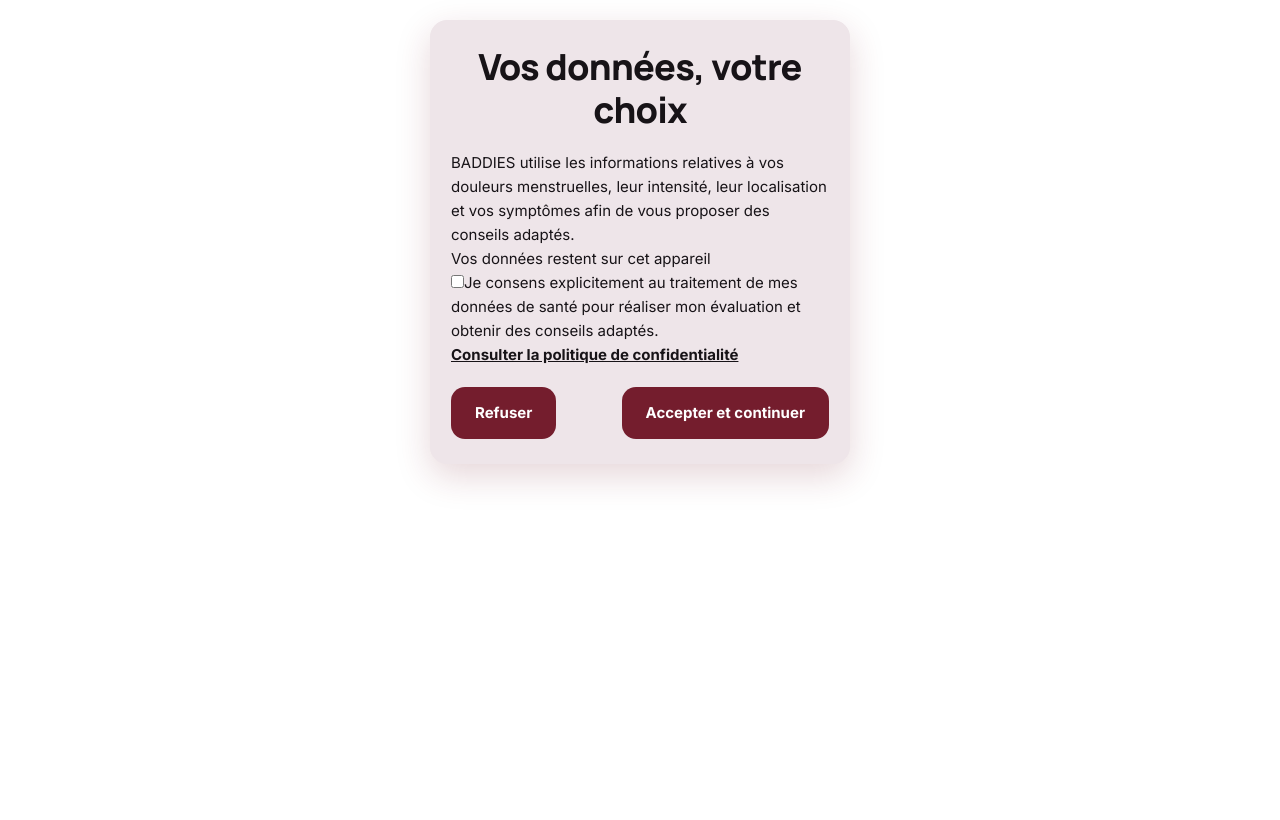
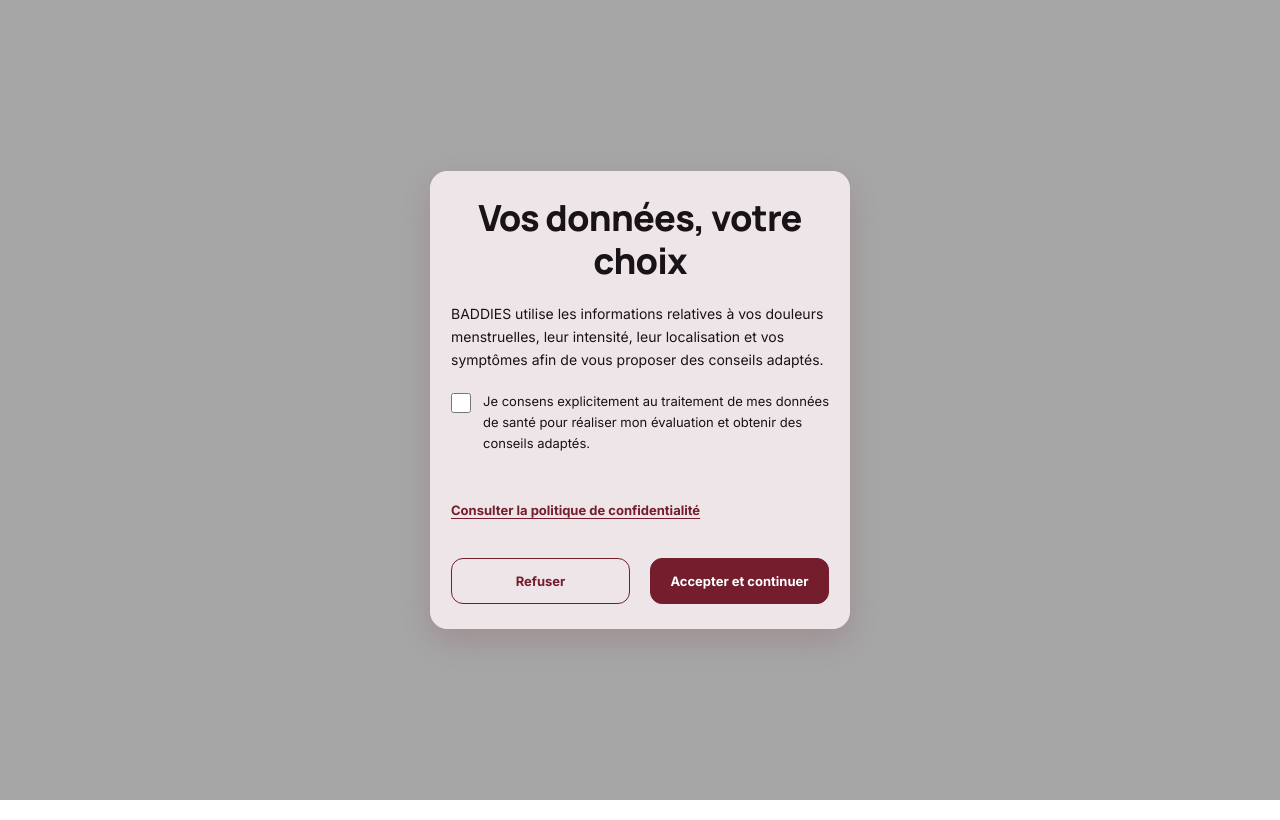
Before and after one commit to Jojo123850/BaddiesFront, a React (Vite) app: page /DataPrivacy in a window 1280 px wide. Built offline with nearby package versions, Linux system fonts and the light colour scheme.

Commit message:
fix: CSS

```diff
--- a/src/components/Dataprivacy.tsx
+++ b/src/components/Dataprivacy.tsx
@@ -40,6 +40,7 @@ export function DataPrivacy({onAccept, onRefuse}:dataPrivacyProps){
 
     return(
         <>
+        <div id="protection">
             <div className="protection-card">
         {/* <ShieldCheck size={40} aria-hidden="true" /> */}
 
@@ -52,11 +53,6 @@ export function DataPrivacy({onAccept, onRefuse}:dataPrivacyProps){
           des conseils adaptés.
         </p>
 
-
-
-        <p>
-            Vos données restent sur cet appareil
-        </p>
 
 
 
@@ -98,7 +94,9 @@ export function DataPrivacy({onAccept, onRefuse}:dataPrivacyProps){
                 Accepter et continuer
             </button>
         </div>
-      </div>
+            </div>
+
+        </div>
     </>
     )
 }
--- a/src/pages/CGU.tsx
+++ b/src/pages/CGU.tsx
@@ -1,11 +1,16 @@
 
 import { Link } from "react-router-dom";
+import "../styles/legalePrivacy.scss";
+import Navbar from "../components/Navbar";
+
 export default function CGU() {
   return (
+    <>
+    <Navbar/>
     <main className="legal-page">
       <h1>CONDITIONS GÉNÉRALES D'UTILISATION</h1>
 
-      <p>Dernière mise à jour : 28 octobre 2026</p>
+      <p>Dernière mise à jour : <span className="date"> 28 octobre 2026</span> </p>
 
       <h2>Article 1 — Objet</h2>
       <p>
@@ -251,5 +256,6 @@ export default function CGU() {
       </p>
         <Link to= "/Setting" className="btn">Fermer</Link>
     </main>
+    </>
   );
 }
--- a/src/pages/Home.tsx
+++ b/src/pages/Home.tsx
@@ -10,6 +10,7 @@ import type { HistoryEvaluation } from "../services/localStorageService";
 import "../styles/navbar.scss";
 import "../styles/home.scss";
 import { useEvaluation } from "../evaluation/useEvaluation";
+import { DataPrivacy } from "../components/Dataprivacy";
 
 
 export default function Home() {
@@ -17,6 +18,7 @@ export default function Home() {
   const [evaluations, setEvaluations] = useState<HistoryEvaluation[]>([]);
   const [loading, setLoading] = useState(true);
   const [historyError, setHistoryError] = useState(false);
+  const [showPrivacy, setShowPrivacy] = useState(false)
   const navigate = useNavigate()
 
   const isConnected = Boolean(localStorage.getItem("token"));
@@ -86,13 +88,22 @@ const commencerEvaluation = () => {
     }
   }
 
-  navigate("/DataPrivacy");
+ setShowPrivacy(true);
 };
 
   return (
     <>
       <Navbar />
-
+      {showPrivacy && (
+  <DataPrivacy
+    onAccept={() => {
+      setShowPrivacy(false);
+      resetEvaluation();
+      navigate("/analyse");
+    }}
+    onRefuse={() => setShowPrivacy(false)}
+  />
+)}
       <main className="home-page">
         <Collapse />
 
--- a/src/pages/PrivacyPolicy.tsx
+++ b/src/pages/PrivacyPolicy.tsx
@@ -1,11 +1,14 @@
-// import "./Legal.scss";
+import Navbar from "../components/Navbar";
+import "../styles/legalePrivacy.scss";
 import { Link } from "react-router-dom";
 export default function Privacy() {
   return (
+    <>
+    <Navbar/>
     <main className="legal-page">
       <h1>POLITIQUE DE CONFIDENTIALITÉ</h1>
 
-      <p>Dernière mise à jour : 28 octobre 2026.</p>
+      <p>Dernière mise à jour : <span className="date">28 octobre 2026.</span> </p>
 
       <p>
         La présente politique de confidentialité décrit la manière
@@ -259,5 +262,6 @@ export default function Privacy() {
       </p>
       <Link to= "/Setting" className="btn">Fermer</Link>
     </main>
+    </>
   );
 }
--- a/src/pages/Setting.tsx
+++ b/src/pages/Setting.tsx
@@ -324,14 +324,6 @@ export default function Settings({ embedded = false, onClose }: SettingsProps) {
               <ChevronRight size={18} aria-hidden="true" />
             </Link>
           </div>
-
-          <div className="settings-privacy-info">
-            <strong>Données enregistrées</strong>
-            <small>
-              Vos préférences, votre contact d'urgence et vos
-              évaluations sont conservés sur cet appareil.
-            </small>
-          </div>
         </section>
 
 
@@ -341,10 +333,6 @@ export default function Settings({ embedded = false, onClose }: SettingsProps) {
             Se déconnecter
           </button>
         )}
-
-        <p className="settings-footer">
-          BADDIES · Prenez soin de vous
-        </p>
       </Container>
     </>
   );
--- a/src/pages/legaleNotice.tsx
+++ b/src/pages/legaleNotice.tsx
@@ -1,18 +1,21 @@
 import { Link } from "react-router-dom"
-
+import "../styles/legalePrivacy.scss";
+import Navbar from "../components/Navbar";
 export default function Notice(){
     return(
         <>
+        <Navbar/>
+        <main className="legal-page">
          <h1>MENTIONS LEGALES</h1>
-         <p>En vigueur au 22/10/2026</p>
+         <p>En vigueur au  <span className="date">22/10/2026</span></p>
 
 
              <p> Conformément aux dispositions de la loi n°2004-575 du 21 juin 2004 pour la Confiance en l’économie numérique, il est porté à la connaissance des utilisateurs et visiteurs, ci-après l'<span>"Utilisateur"</span> , du site https://baddies-beryl.vercel.app , ci-après le <span> "Site"</span>, les présentes mentions légales.</p>
-            <br /><br />
+
              <p>La connexion et la navigation sur le Site par l’Utilisateur implique acceptation intégrale et sans réserve des présentes mentions légales.</p>
-             <br />
+
              <p>Ces dernières sont accessibles sur le Site à la rubrique "Mentions légales".</p>
-            <br />
+
              <h2>EDITION DU SITE</h2>
              <p>L’édition et la direction de la publication du Site est assurée par Madame Giovanie Andrica ANDRIANIRINA, domiciliée 11 place Caramy, dont le numéro de téléphone est 0652979673, et l'adresse e-mail giovanieandrianirina@gmail.com.</p>
              <p>ci-après l'"Editeur".</p>
@@ -57,6 +60,7 @@ export default function Notice(){
             <p>Rédigé sur http://legalplace.fr</p>
               <Link to= "/Setting" className="btn">Fermer</Link>
 
+        </main>
         </>
     )
 }
--- a/src/styles/_variables.scss
+++ b/src/styles/_variables.scss
@@ -24,7 +24,7 @@
   --color-accent: #741D2D;
   --color-pink: rgba(116, 29, 45, 0.16);
   --color-rec: rgba(217, 217, 217, 0.21);
-
+--color-error: #a32038;
 
   // TYPOGRAPHIE
   --font-display: "Manrope", sans-serif;
--- a/src/styles/dataPrivacy.scss
+++ b/src/styles/dataPrivacy.scss
@@ -1,5 +1,24 @@
+
+#protection{
+     position: fixed;
+  inset: 0;
+  z-index: 1000;
+
+  display: flex;
+  align-items: center;
+  justify-content: center;
+
+  padding: 20px;
+  box-sizing: border-box;
+
+  background: rgba(0, 0, 0, 0.35);
+  backdrop-filter: blur(6px);
+padding: 20px;
     .protection-card{
-    width: 90%;
+
+         position: relative;
+
+        width: 100%;
         max-width: 420px;
         margin: 20px auto;
         padding: 24px 20px;
@@ -7,47 +26,113 @@
         border: 1px solid var(--color-border);
         border-radius: 17px;
         box-shadow: 0 12px 35px rgba(116, 29, 45, 0.18);
+        overflow-y: auto;
+        align-self: center;
+
+
         .errorPara{
-        color: var(--color-btn);
-        margin-top: 20px;
+
+             color: var(--color-error);
+        font-size: 13px;
+        margin: 0 0 12px;
         }
         h1{
             text-align: center;
             padding-bottom: 20px;
         }
+         p {
+        font-size: 14px;
+        line-height: 1.65;
+        margin: 0 0 14px;
+        text-align: start;
+      }
         .link{
+             display: inline-block;
+        margin-bottom: 18px;
+        color: var(--color-btn);
+        font-size: 13px;
+        font-weight: 600;
         text-decoration: underline;
-        color: var(--color-text);
-        font-weight: bold;
-        padding-top: 10px;
+        text-underline-offset: 3px;
 
         }
-    .consent-checkbox{
-        padding-top: 40px;
-        background-color: var(--volor-btn);
-           &:checked {
-      background: #741d2d;
-      border-color: #741d2d;
+        .consent-checkbox {
+        display: flex;
+        align-items: flex-start;
+        gap: 12px;
+        margin: 20px 0;
+
+        cursor: pointer;
+
+        input[type="checkbox"] {
+          accent-color: var(--color-text);
+          width: 20px;
+          height: 20px;
+          flex: 0 0 20px;
+          margin: 2px 0 0;
+          cursor: pointer;
         }
 
-    &:checked::after {
-      content: "";
-      position: absolute;
-      width: 5px;
-      height: 10px;
-      border: solid white;
-      border-width: 0 2px 2px 0;
-      transform: rotate(45deg);
-      top: 2px;
-      left: 6px;
+        span {
+          flex: 1;
+          font-size: 13px;
+          line-height: 1.6;
         }
       }
+
+
         .consent-actions{
             margin-top: 20px;
-        display: flex;
-        flex-wrap: wrap;
-        justify-content: space-between;
+           display: grid;
+           grid-template-columns: 1fr 1fr;
+           gap: 20px;
+
+            button {
+          min-height: 46px;
+          padding: 10px 12px;
+          border-radius: 12px;
+          font-size: 13px;
+          font-weight: 600;
+          cursor: pointer;
+
+
+        }
+
+        button:first-child {
+          background: transparent;
+          border: 1px solid var(--color-btn);
+          color: var(--color-btn);
+               &:hover{
+            background-color: var(--color-text);
+            color: var(--color-bg);
 
           }
 
         }
+
+        button:last-child {
+          background: var(--color-btn);
+          border: 1px solid var(--color-btn);
+          color: var(--color-bg);
+               &:hover{
+            background-color: var(--color-text);
+            color: var(--color-bg);
+
+          }
+
+        }
+
+
+
+        }
+     }
+}
+@media (max-width: 380px) {
+  .protection-card {
+    padding: 24px 18px;
+  }
+
+  .protection-card .consent-actions {
+    grid-template-columns: 1fr;
+  }
+}
--- /dev/null
+++ b/src/styles/legalePrivacy.scss
@@ -0,0 +1,92 @@
+
+.legal-page {
+  width: 90%;
+  max-width: 800px;
+  margin: 30px auto;
+  padding: 25px;
+
+  background:transparent;
+
+
+  color: var(--color-text);
+
+  h1 {
+    font-size: 26px;
+    text-align: center;
+    color: var(--color-text);
+    margin-bottom: 25px;
+  }
+
+  h2 {
+    font-size: 20px;
+    color: var(--color-text);
+    margin-top: 30px;
+    margin-bottom: 12px;
+  }
+
+  h3 {
+    font-size: 17px;
+    margin-top: 20px;
+    margin-bottom: 10px;
+  }
+
+  p {
+    font-size: 15px;
+    line-height: 1.7;
+    margin-bottom: 15px;
+  }
+
+  ul, ol {
+    padding-left: 25px;
+    margin-bottom: 15px;
+  }
+
+  li {
+    font-size: 15px;
+    line-height: 1.7;
+    margin-bottom: 8px;
+  }
+  a{
+      color: var(--color-btn);
+      font-weight: bold;
+      text-decoration: underline;
+  }
+  .date{
+    color: var(--color-btn);
+     font-weight: bold;
+  }
+  .btn {
+    display: block;
+    margin-top: 20px;
+    color: var(--color-bg);
+    text-decoration: none;
+    &:hover {
+      color: var(--color-bg);
+      background-color: var(--color-text);
+    }
+  }
+
+  strong {
+    font-weight: bold;
+  }
+}
+
+@media (max-width: 600px) {
+  .legal-page {
+    width: 95%;
+    margin: 15px auto;
+    padding: 18px;
+
+    h1 {
+      font-size: 22px;
+    }
+
+    h2 {
+      font-size: 18px;
+    }
+
+    p, li {
+      font-size: 14px;
+    }
+  }
+}
```
Lines whose indentation alone changed are shown as unchanged.
